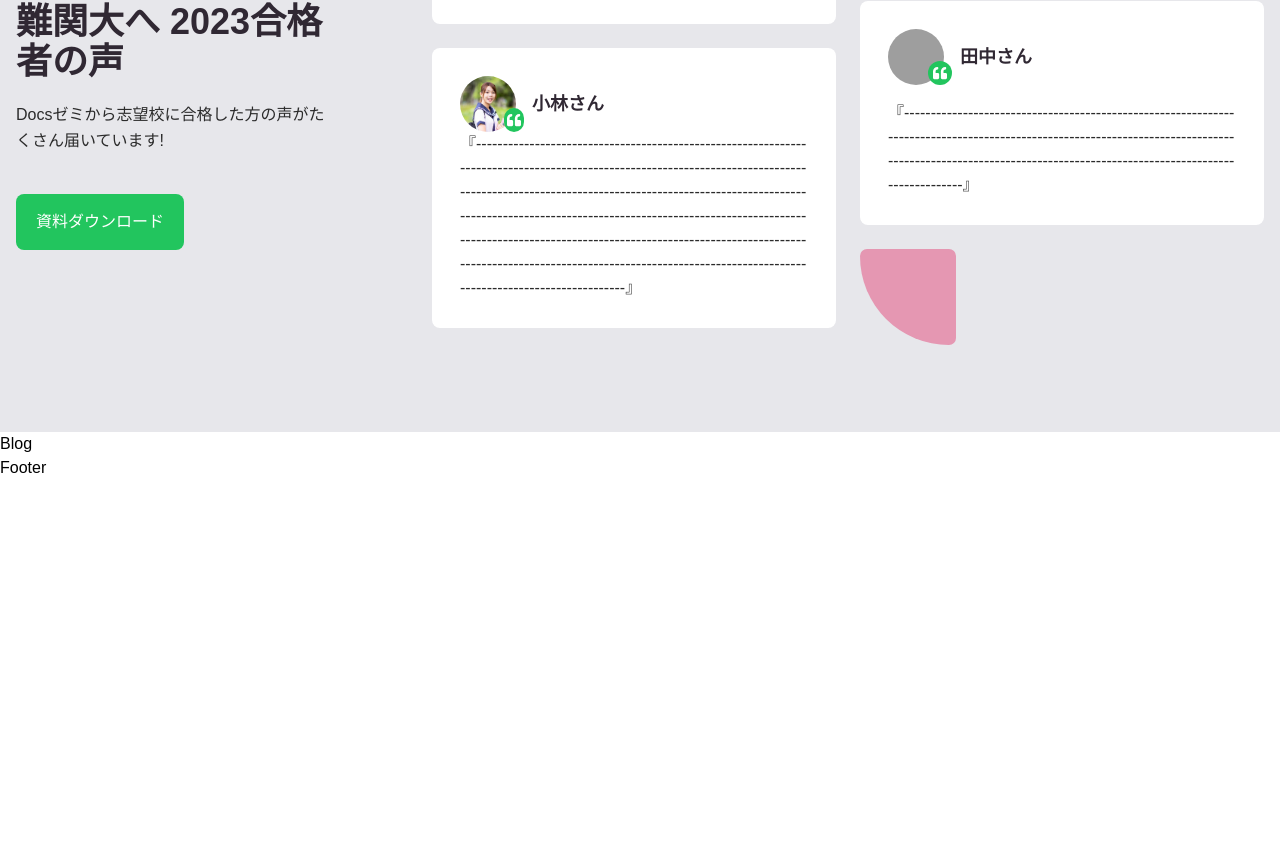
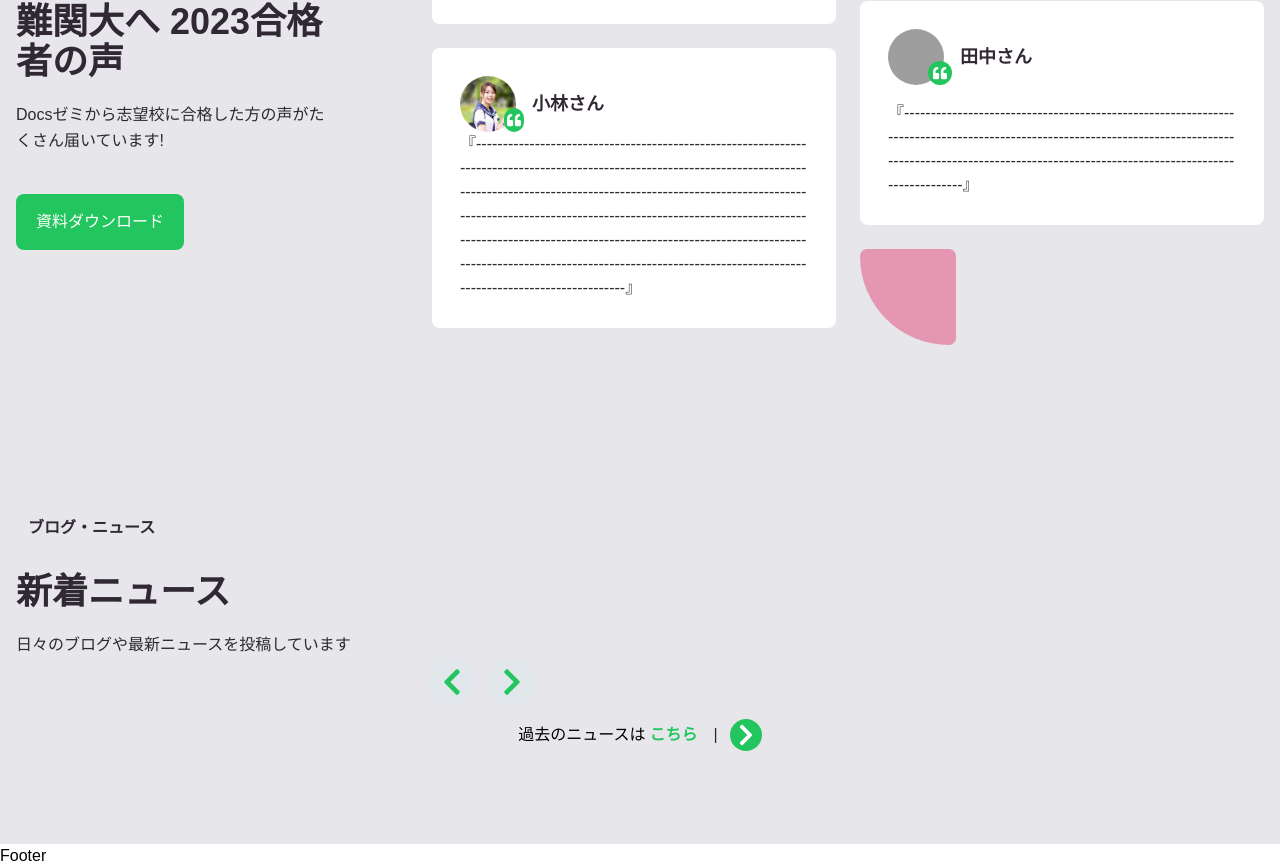
Before and after one commit to tajimamsk/next-tailwind-hp, a Next.js app: page / in a window 1280 px wide. Shown: the part 3011-3879 px from the top of the page. Before the commit the page ends 3491 px from the top, so only its background shows below. Built offline with nearby package versions, Linux system fonts and the light colour scheme; grey boxes are pictures that could not be loaded; a web font is replaced by a local one.

Commit message:
スタイル

```diff
--- a/components/Blog.js
+++ b/components/Blog.js
@@ -1,7 +1,95 @@
-import React from "react";
+"use client";
+import Link from "next/link";
+import React, { useState } from "react";
+import { FaChevronLeft, FaChevronRight } from "react-icons/fa";
+
+const blogContent = {
+  text: {
+    subtitle: "ブログ・ニュース",
+    title: "新着ニュース",
+    description: "日々のブログや最新ニュースを投稿しています",
+  },
+};
 
 const Blog = () => {
-  return <div>Blog</div>;
+  const [isBeginning, setIsBeginning] = useState(null);
+  const [isEnd, setIsend] = useState(null);
+  return (
+    <section id="blog" className="py-20 bg-light overflow-x-hidden">
+      <div className="container px-4 mx-auto">
+        {/* 左 */}
+        <div className="lg:w-5/12 mb-10 lg:mb-0">
+          <span
+            className="inline-block py-1 pl-3 text-heading font-semibold relative mb-7
+            before:content-[' '] before:absolute before:w-2/3 before:bg-pinkLight
+            before:left-0 before:top-0 before:bottom-0 before:z-[-1]"
+          >
+            {blogContent.text.subtitle}
+          </span>
+          <h2 className="text-heading text-2xl lg:text-4xl font-bold mb-5">
+            {blogContent.text.title}
+          </h2>
+          <p className="text-body leading-relaxed">
+            {blogContent.text.description}
+          </p>
+        </div>
+
+        {/* 右 */}
+        <div className="lg:w-5/12 text-left lg:text-right">
+          <div className="inline-flex ml-auto space-x-3">
+            <div
+              className={`${isBeginning ? "" : ""}
+              group trasition-all duration-300 ease-in-out w-12 h-12
+              cursor-pointer bg-[#E1E7EA] rounded-full inline-flex
+              justify-center items-center`}
+            >
+              <FaChevronLeft
+                className={`${isBeginning ? "" : ""}
+                text-3xl text-green-500 transition-all duration-300
+                ease-in-out group-hover:text-white`}
+              />
+            </div>
+            <div
+              className={`${isEnd ? "" : ""}
+              group trasition-all duration-300 ease-in-out w-12 h-12
+              cursor-pointer bg-[#E1E7EA] rounded-full inline-flex
+              justify-center items-center`}
+            >
+              <FaChevronRight
+                className={`${isEnd ? "" : ""}
+                text-3xl text-green-500 transition-all duration-300
+                ease-in-out group-hover:text-white`}
+              />
+            </div>
+          </div>
+        </div>
+
+        {/* スライド */}
+
+        {/* ボタン */}
+        <div className="mx-auto flex-col items-center justify-center w-fit">
+          <Link
+            href={""}
+            className="duration-300 transition-all
+            ease-in-out py-3 px-6 flex border rounded-full space-x-3
+            items-center hover:border-gray-400"
+          >
+            過去のニュースは
+            <strong className="text-green-500 px-1 font-semibold">
+              こちら
+            </strong>
+            <span className="text-body">|</span>
+            <span
+              className="bg-green-500 rounded-full w-8 h-8 flex
+            items-center justify-center"
+            >
+              <FaChevronRight className="text-white text-2xl" />
+            </span>
+          </Link>
+        </div>
+      </div>
+    </section>
+  );
 };
 
 export default Blog;
```
